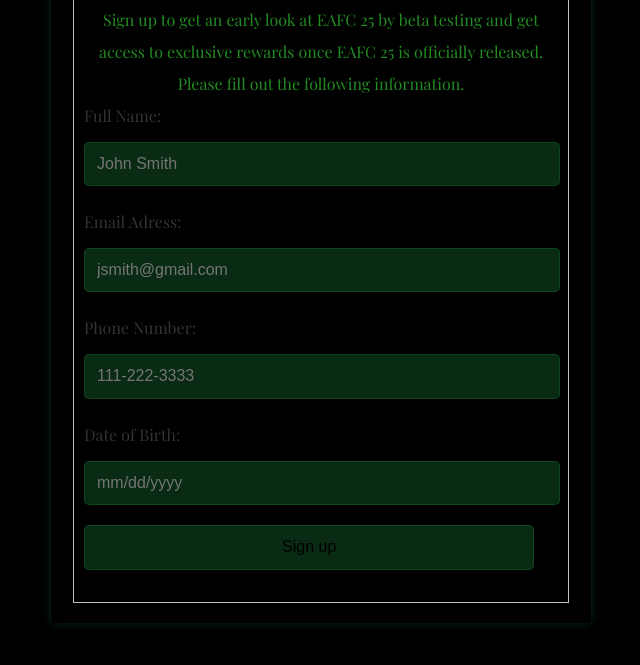
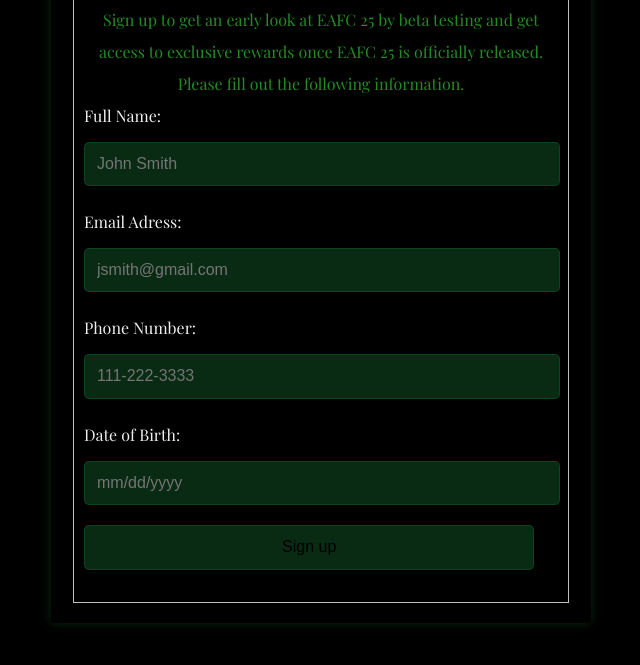
Before and after one commit to Hum-Com-Interaction-Web-Design-ITMD-362/project1, a plain HTML site: page index.html in a window 1280 px wide. Shown: the part 123-788 px from the top of the page, without its empty margins (319-959 px from the left). Drawn offline with nearby package versions, Linux system fonts and the light colour scheme; a web font is replaced by a local one.

Commit message:
changed label color

```diff
--- a/css/style.css
+++ b/css/style.css
@@ -24,16 +24,15 @@ form {
     margin: 20px auto;
     padding: 20px;
     border-radius: 3px;
-    box-shadow: 0 0 10px rgba(22, 106, 47, 0.407);
+    box-shadow: 0 0 11px rgba(22, 106, 47, 0.407);
 }
 
 label {
-    color:#333;
+    color:#eee;
     font-size:1em;
     font-family: 'Playfair Display', 'Anta', 'Roboto', serif;
     display: block;
     margin-bottom:10px;
-    color:#333;
 }
 
 input {
```
